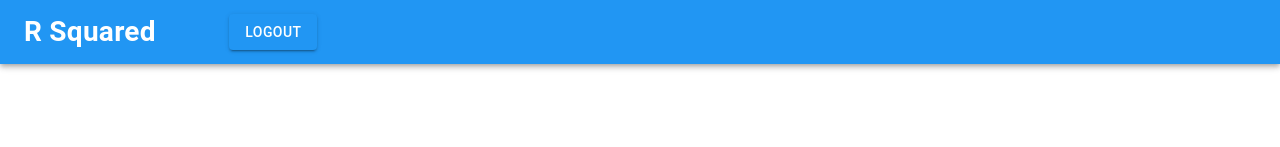
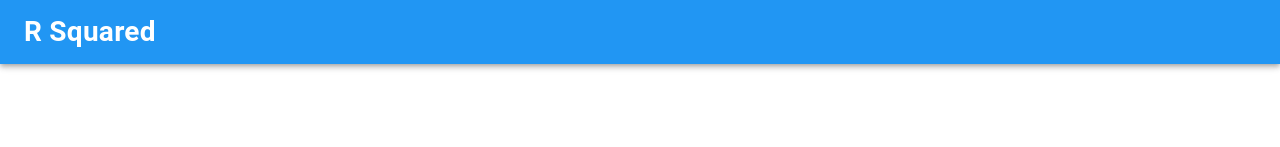
Before and after one commit to base-fullstack-it/base-front-end, a React (Create React App) app: page /login in a window 1280 px wide. Shown: the top 147 px of the page. Built offline with nearby package versions, Linux system fonts and the light colour scheme.

Commit message:
logout only shows if not user token

```diff
--- a/src/component/auth/LogoutButton.tsx
+++ b/src/component/auth/LogoutButton.tsx
@@ -11,5 +11,10 @@ export default () => {
         navigate("/login");
     }
 
-return <Button variant={"contained"} color={"primary"} onClick={()=>handleLogout()}>logout</Button>
+return <Button variant={"contained"} color={"primary"}
+               style={{backgroundColor: '#2b79e3',
+                   color: 'white',
+                   // fontSize:"1.2rem"
+               }}
+               onClick={()=>handleLogout()}>logout</Button>
 }
--- a/src/component/navbar/Navbar.tsx
+++ b/src/component/navbar/Navbar.tsx
@@ -2,9 +2,11 @@ import {AppBar, Grid, Toolbar} from "@mui/material";
 import NavbarLogo from "./logo/NavbarLogo";
 import {useState} from "react";
 import NavbarGridTabs from "./NavbarGridTabs";
-import NavbarTypographyLogo from "./logo/NavbarTypographyLogo";
 import LogoutButton from "../auth/LogoutButton";
+import { useSelector } from "react-redux";
+import {ACCESS_TOKEN_TYPES, selectAuth} from "../../redux/slice/authSlice";
 export default () => {
+    const { token, token_type } = useSelector(selectAuth);
     return (
         <AppBar
             position={"sticky"}
@@ -12,8 +14,11 @@ export default () => {
             <Toolbar>
                 <Grid sx={{placeItems: "center"}} container>
                     <NavbarLogo/>
+                    <Grid item xs={7}/>
                     <Grid item xs={2}>
-                        <LogoutButton/>
+                        {
+                            token && token_type === ACCESS_TOKEN_TYPES.user && <LogoutButton/>
+                        }
                     </Grid>
 
                 </Grid>
```
